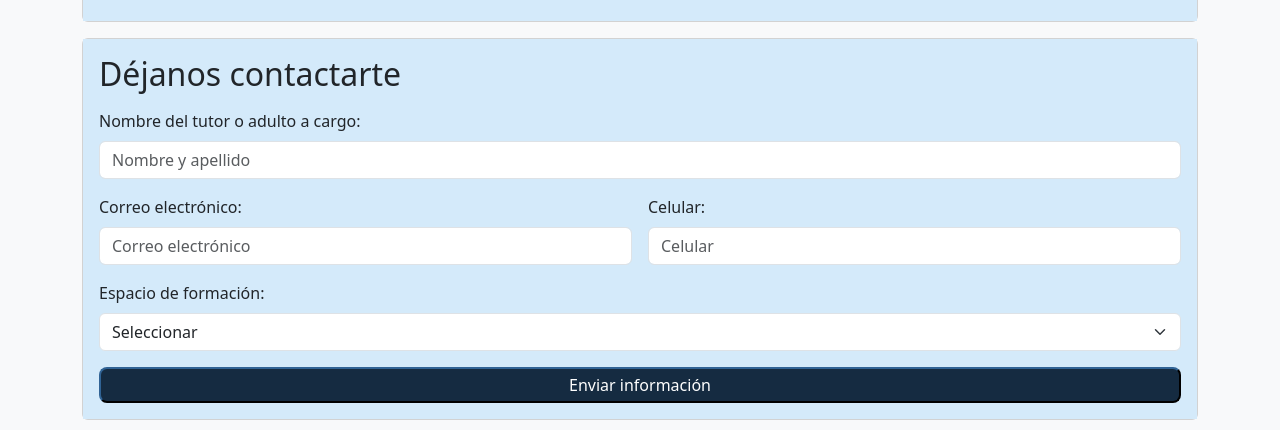
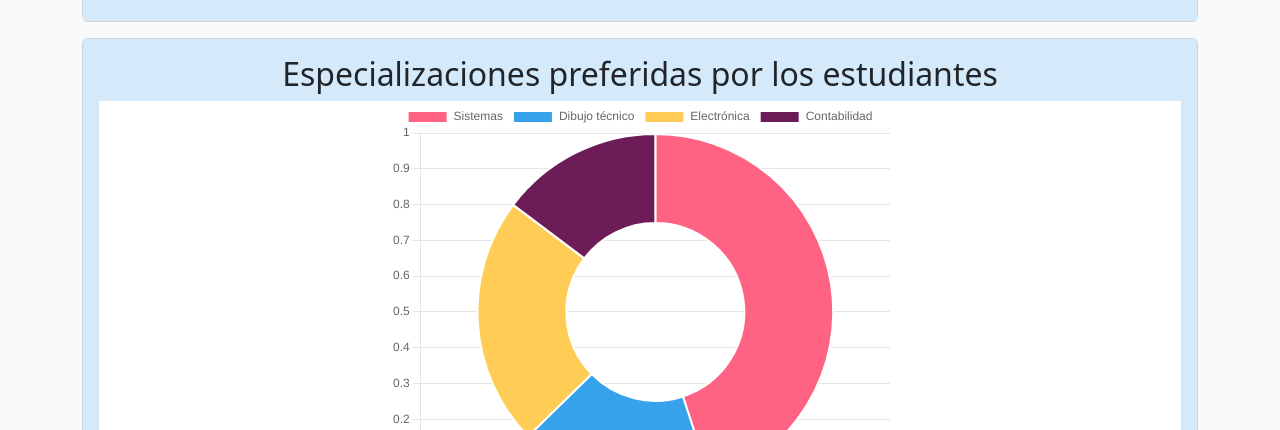
Before and after one commit to Jandresi/landingFormacionManana, a plain HTML site: page index.html in a window 1280 px wide. Shown: the part 1207-1637 px from the top of the page. Drawn offline with nearby package versions, Linux system fonts and the light colour scheme.

Commit message:
Incorporacion javascript grafico y formulario

```diff
--- a/index.html
+++ b/index.html
@@ -137,21 +137,30 @@
             </div>
         </section>
 
+        <section class="card fondo_azul_claro mb-3 text-center">
+            <div class="card-body fondo_azul_claro">
+                <h2>Especializaciones preferidas por los estudiantes</h2>
+                <div class="d-flex justify-content-center bg-white">
+                    <canvas id="chartEspecializaciones" height="400" width="500"></canvas>
+                </div>
+            </div>
+        </section>
+
         <section class="card fondo_azul_claro mb-3">
             <div class="card-body fondo_azul_claro">
                 <h2 class="mb-3 col-12">Déjanos contactarte</h2>
                 <form class="row g-3" onsubmit="submitContacto(event)">
                     <div class="col-12">
                         <label for="nombreTutor" class="form-label">Nombre del tutor o adulto a cargo:</label>
-                        <input type="text" name="nombreTutor" id="nombreTutor" class="form-control" placeholder="Nombre y apellido" required>
+                        <input type="text" name="nombreTutor" id="nombreTutor" class="form-control" placeholder="Pedro Rodríguez" required>
                     </div>
                     <div class="col-12 col-lg-6">
                         <label for="email" class="form-label">Correo electrónico:</label>
-                        <input type="email" name="email" id="email" class="form-control" placeholder="Correo electrónico">
+                        <input type="email" name="email" id="email" class="form-control" placeholder="correo@dominio.com">
                     </div>
                     <div class="col-12 col-lg-6">
                         <label for="celular" class="form-label">Celular:</label>
-                        <input type="number" name="celular" id="celular" class="form-control" placeholder="Celular">
+                        <input type="number" name="celular" id="celular" class="form-control" placeholder="310xxxxxxx">
                     </div>
                     <div class="col-12">
                         <label for="curso" class="form-label">Espacio de formación:</label>
@@ -186,6 +195,7 @@
     </footer>
 
     <script src="https://cdn.jsdelivr.net/npm/bootstrap@5.3.3/dist/js/bootstrap.bundle.min.js" integrity="sha384-YvpcrYf0tY3lHB60NNkmXc5s9fDVZLESaAA55NDzOxhy9GkcIdslK1eN7N6jIeHz" crossorigin="anonymous"></script>
+    <script src="https://cdn.jsdelivr.net/npm/chart.js"></script>
     <script src="javascript/codigo.js"></script>
 </body>
 </html>
--- a/javascript/codigo.js
+++ b/javascript/codigo.js
@@ -1,7 +1,67 @@
+const emailRegex = /^[^\s@]+@[^\s@]+\.[^\s@]+$/;
+const numberRegex = /^[0-9]+$/;
+
+iniciarGrafico();
+
 function submitContacto(event) {
     event.preventDefault();
 
     const {nombreTutor, email, celular, curso} = event.target;
 
-    console.log({nombreTutor, email, celular, curso});
+    const errores = [];
+
+    if(nombreTutor.value.trim().split(' ').length < 2) errores.push('• Debe ingresar un nombre y un apellido.');
+    if(!email.value && !celular.value) errores.push('Debe introducir un correo electrónico o número de celular para ser contactado');
+    if(email.value && !emailRegex.test(email.value)) errores.push('• Debe ingresar un correo electrónico válido.');
+    if(celular.value && !numberRegex.test(celular.value)) errores.push('• Debe ingresar un número de celular válido.');
+    if(!curso.value) errores.push('• Debe seleccionar un curso o espacio de formación.');
+
+    if(errores.length) alert(errores.join('\n'));
+    else {
+        const celularContacto = celular.value ? ' celular ' + celular.value : '';
+        const emailContacto = email.value ? ' correo ' + email.value : '';
+        const concat = celularContacto&&emailContacto ? ' y al' : '';
+        alert('Un asesor se pondrá en contacto al' + celularContacto + concat + emailContacto);
+
+        nombreTutor.value = '';
+        email.value = '';
+        celular.value = '';
+        curso.value = '';
+    }
 }
+
+function iniciarGrafico() {
+    const ctx = document.getElementById('chartEspecializaciones');
+
+    const dataGrafico = {
+        labels: [
+            'Sistemas',
+            'Dibujo técnico',
+            'Electrónica',
+            'Contabilidad',
+        ],
+        datasets: [{
+            label: 'Estudiantes',
+            data: [681, 268, 342, 223],
+            backgroundColor: [
+                'rgb(255, 99, 132)',
+                'rgb(54, 162, 235)',
+                'rgb(255, 205, 86)',
+                'rgb(108, 28, 86)',
+            ],
+            hoverOffset: 4
+        }]
+    };
+    new Chart(ctx, {
+        type: 'doughnut',
+        data: dataGrafico,
+        options: {
+            scales: {
+                y: {
+                    beginAtZero: true
+                }
+            },
+            responsive: false,
+        }
+    });
+}
```
Also changed, not shown: bachillerato.html (+0 -1 lines), especializacion.html (+0 -1 lines), preescolar.html (+0 -1 lines), primaria.html (+0 -1 lines), assets/img/especializacion_5.webp (deleted).
